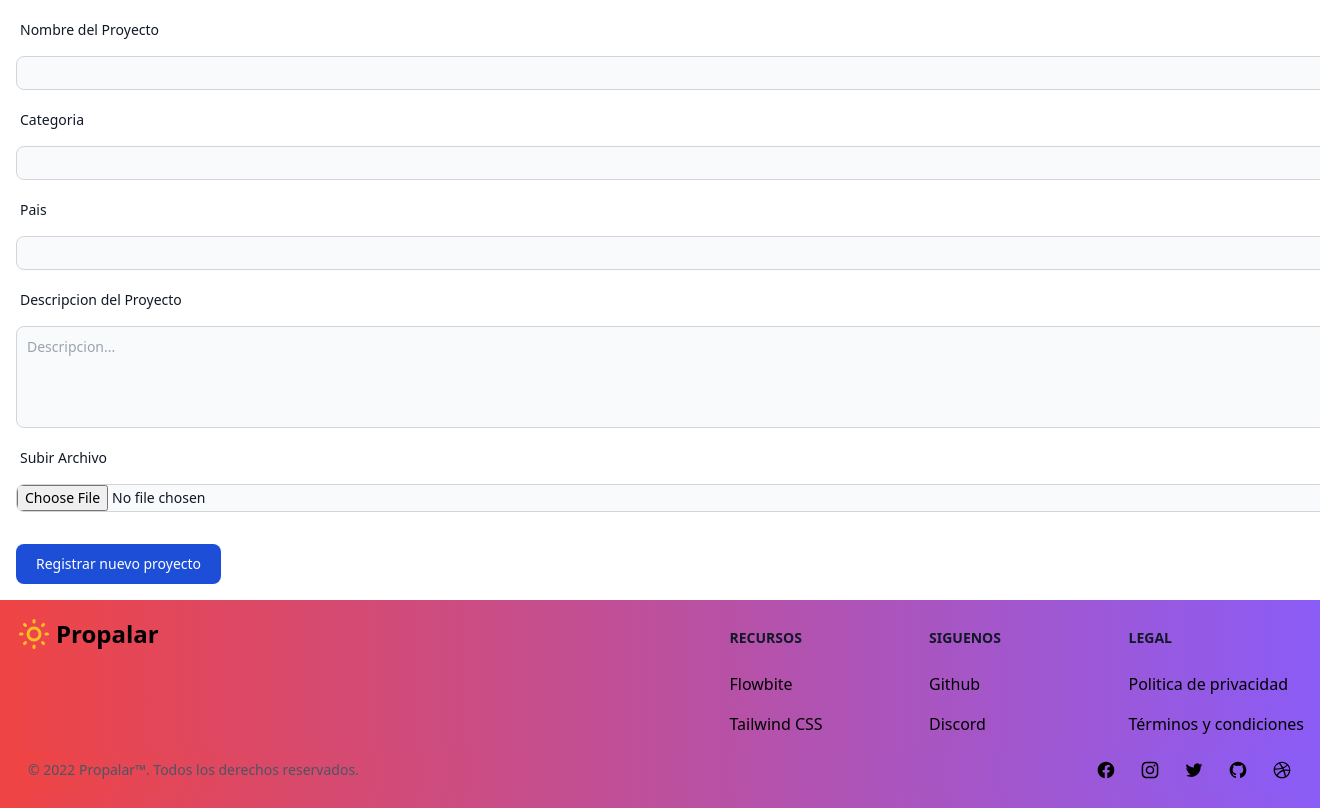
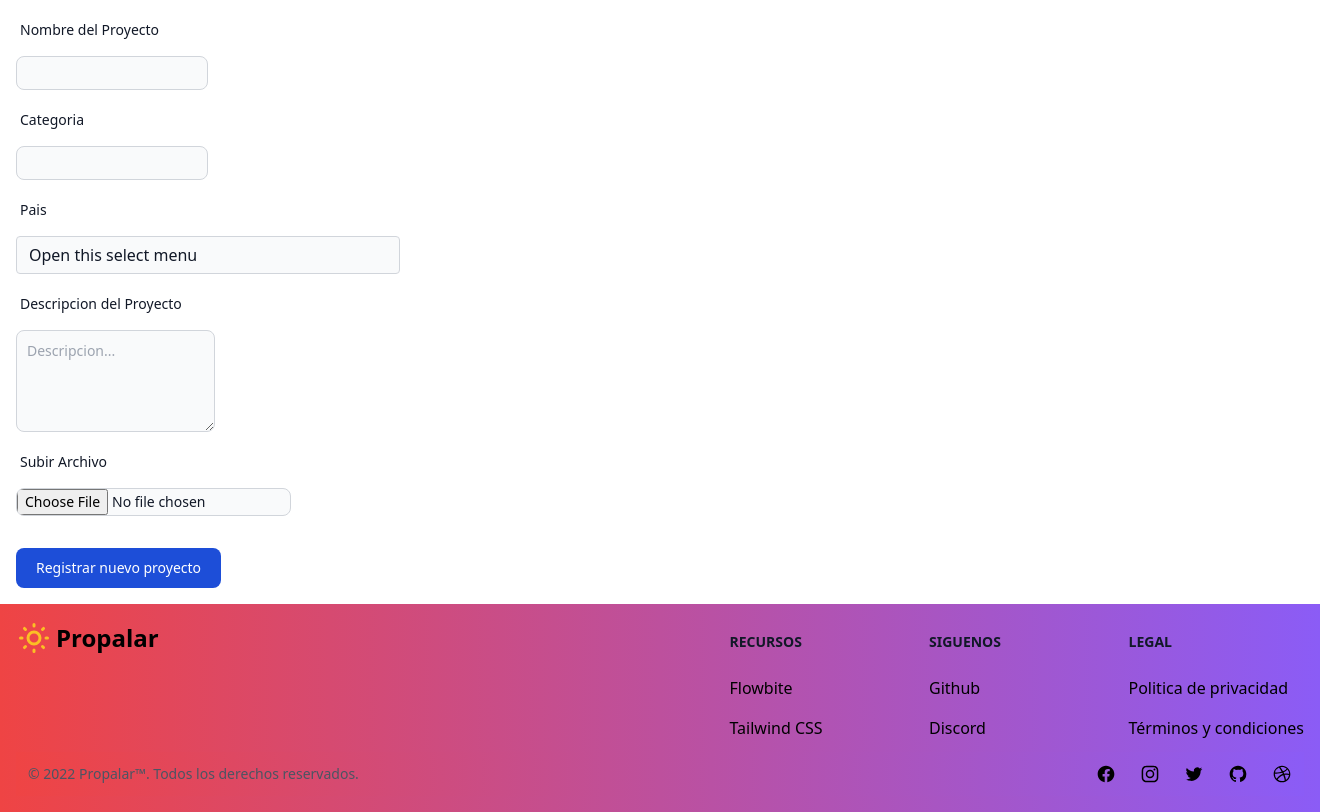
Before and after one commit to nimro7/Proyecto-de-titulo, a Django app: page /crear/ in a window 1320 px wide; the page is wider, and only the part inside the window is pictured. Shown: the part 64-876 px from the top of that part. Run offline with Django 3.2, Linux system fonts and the light colour scheme.

Commit message:
Crear proyecto

```diff
--- a/PROPALAR/appgestion/templates/crear.html
+++ b/PROPALAR/appgestion/templates/crear.html
@@ -10,19 +10,40 @@
     {% include "navbar.html" %}
     <div>
         <label for="small-input" class="block mb-2 text-sm m-5 font-medium text-gray-900 dark:text-gray-300">Nombre del Proyecto</label>
-        <input type="text" id="small-input" class="block w-full m-4 p-2 text-gray-900 border border-gray-300 rounded-lg bg-gray-50 sm:text-xs focus:ring-blue-500 focus:border-blue-500 dark:bg-gray-700 dark:border-gray-600 dark:placeholder-gray-400 dark:text-white dark:focus:ring-blue-500 dark:focus:border-blue-500">
+        <input type="text" id="small-input" class="block m-4  p-2 text-gray-900 border border-gray-300 rounded-lg bg-gray-50 sm:text-xs focus:ring-blue-500 focus:border-blue-500 dark:bg-gray-700 dark:border-gray-600 dark:placeholder-gray-400 dark:text-white dark:focus:ring-blue-500 dark:focus:border-blue-500">
     </div>
     <div>
         <label for="small-input" class="block mb-2 text-sm m-5 font-medium text-gray-900 dark:text-gray-300">Categoria</label>
-        <input type="text" id="small-input" class="block w-full m-4 p-2 text-gray-900 border border-gray-300 rounded-lg bg-gray-50 sm:text-xs focus:ring-blue-500 focus:border-blue-500 dark:bg-gray-700 dark:border-gray-600 dark:placeholder-gray-400 dark:text-white dark:focus:ring-blue-500 dark:focus:border-blue-500">
+        <input type="text" id="small-input" class="block  m-4 p-2 text-gray-900 border border-gray-300 rounded-lg bg-gray-50 sm:text-xs focus:ring-blue-500 focus:border-blue-500 dark:bg-gray-700 dark:border-gray-600 dark:placeholder-gray-400 dark:text-white dark:focus:ring-blue-500 dark:focus:border-blue-500">
     </div>
-    <div>
-        <label for="small-input" class="block mb-2 text-sm m-5 font-medium text-gray-900 dark:text-gray-300">Pais</label>
-        <input type="text" id="small-input" class="block w-full m-4 p-2 text-gray-900 border border-gray-300 rounded-lg bg-gray-50 sm:text-xs focus:ring-blue-500 focus:border-blue-500 dark:bg-gray-700 dark:border-gray-600 dark:placeholder-gray-400 dark:text-white dark:focus:ring-blue-500 dark:focus:border-blue-500">
-    </div>
+    <div class="">
+    <label for="small-input" class="block mb-2 text-sm m-5 font-medium text-gray-900 dark:text-gray-300">Pais</label>
+        <div class="mb-3 xl:w-96">
+          <select class="form-select appearance-none
+            block
+            w-full
+            px-3
+            py-1.5
+            text-base
+            font-normal
+            text-gray-900
+            bg-gray-50 bg-clip-padding bg-no-repeat
+            border border-solid border-gray-300
+            rounded
+            transition
+            ease-in-out
+            m-4
+            focus:text-gray-900 focus:bg-white focus:border-blue-600 focus:outline-none" aria-label="Default select example">
+              <option selected>Open this select menu</option>
+              <option value="1">One</option>
+              <option value="2">Two</option>
+              <option value="3">Three</option>
+          </select>
+        </div>
+      </div>
     <div>
         <label for="message" class="block mb-2 text-sm m-5 font-medium text-gray-900 dark:text-gray-400">Descripcion del Proyecto</label>
-<textarea id="message" rows="4" class="block p-2.5 w-full m-4 text-sm text-gray-900 bg-gray-50 rounded-lg border border-gray-300 focus:ring-blue-500 focus:border-blue-500 dark:bg-gray-700 dark:border-gray-600 dark:placeholder-gray-400 dark:text-white dark:focus:ring-blue-500 dark:focus:border-blue-500" placeholder="Descripcion..."></textarea>
+<textarea id="message" rows="4" class="block p-2.5 m-4 text-sm text-gray-900 bg-gray-50 rounded-lg border border-gray-300 focus:ring-blue-500 focus:border-blue-500 dark:bg-gray-700 dark:border-gray-600 dark:placeholder-gray-400 dark:text-white dark:focus:ring-blue-500 dark:focus:border-blue-500" placeholder="Descripcion..."></textarea>
     </div>
     <label
       class="block mb-2 text-sm font-medium m-5 text-gray-900 dark:text-gray-300"
@@ -30,7 +51,7 @@
       >Subir Archivo</label
     >
     <input
-      class="block w-full text-sm text-gray-900 m-4 border border-gray-300 rounded-lg cursor-pointer bg-gray-50 dark:text-gray-400 focus:outline-none dark:bg-gray-700 dark:border-gray-600 dark:placeholder-gray-400"
+      class="block text-sm text-gray-900 m-4 border border-gray-300 rounded-lg cursor-pointer bg-gray-50 dark:text-gray-400 focus:outline-none dark:bg-gray-700 dark:border-gray-600 dark:placeholder-gray-400"
       aria-describedby="user_avatar_help"
       id="user_avatar"
       type="file"
```
